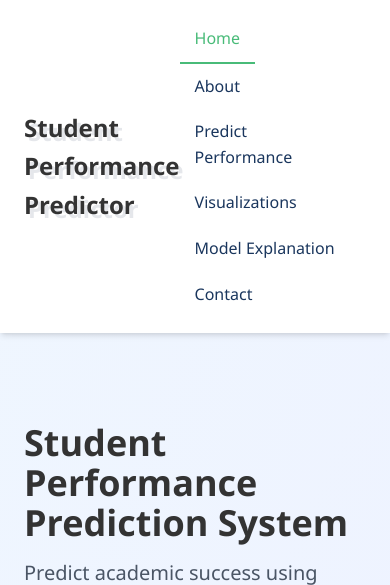
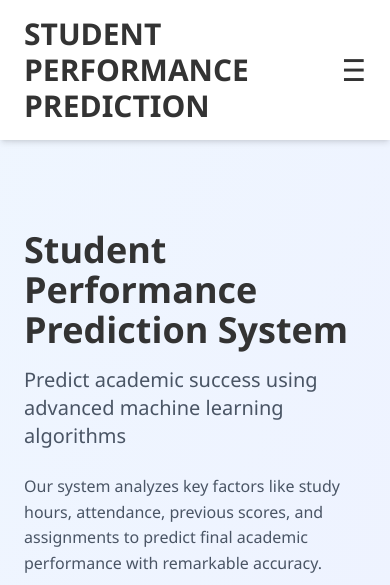
Before and after one commit to Kuldeepbishnoi2005/Student-Performance-Prediction-System, a Flask app: page / in a window 390 px wide. Shown: the top 585 px of the page. Run offline with Flask 3, Linux system fonts and the light colour scheme.

Commit message:
Update navigation bar and improve layout

```diff
--- a/templates/index.html
+++ b/templates/index.html
@@ -110,23 +110,33 @@
 </head>
 <body class="bg-gray-50">
     <!-- Navigation -->
-    <nav class="bg-white shadow-md sticky top-0 z-10">
-        <div class="container mx-auto px-6 py-4">
-            <div class="flex justify-between items-center">
-                <div>
-                    <h1 class="gradient-text">Student Performance Predictor</h1>
-                </div>
-                <div class="space-x-4">
-                    <a href="#home" class="nav-link active">Home</a>
-                    <a href="#about" class="nav-link">About</a>
-                    <a href="#predict" class="nav-link">Predict Performance</a>
-                    <a href="#visualize" class="nav-link">Visualizations</a>
-                    <a href="#model" class="nav-link">Model Explanation</a>
-                    <a href="#contact" class="nav-link">Contact</a>
+        <nav class="bg-white shadow-md sticky top-0 z-10">
+            <div class="container mx-auto px-6 py-4 flex justify-between items-center">
+
+                <!-- Logo -->
+                <h1 class="text-3xl font-bold text-var-primary">
+                    STUDENT PERFORMANCE PREDICTION
+                </h1>
+
+                <!-- Mobile Menu Button -->
+                <button id="menuBtn" class="md:hidden text-3xl font-bold">
+                    ☰
+                </button>
+
+                <!-- Menu -->
+                <div id="menu"
+                    class="hidden md:flex md:space-x-4 absolute md:static top-full left-0 w-full md:w-auto
+                            bg-white md:bg-transparent shadow-md md:shadow-none p-4 md:p-0">
+
+                    <a href="#home" class="nav-link block md:inline-block">Home</a>
+                    <a href="#about" class="nav-link block md:inline-block">About</a>
+                    <a href="#predict" class="nav-link block md:inline-block">Predict</a>
+                    <a href="#visualize" class="nav-link block md:inline-block">Visualize</a>
+                    <a href="#model" class="nav-link block md:inline-block">Model</a>
+                    <a href="#contact" class="nav-link block md:inline-block">Contact</a>
                 </div>
             </div>
-        </div>
-    </nav>
+        </nav>
 
     <!-- Home Page -->
     <section id="home" class="page active bg-gradient-to-br from-blue-50 to-indigo-50 py-22.5">
```
